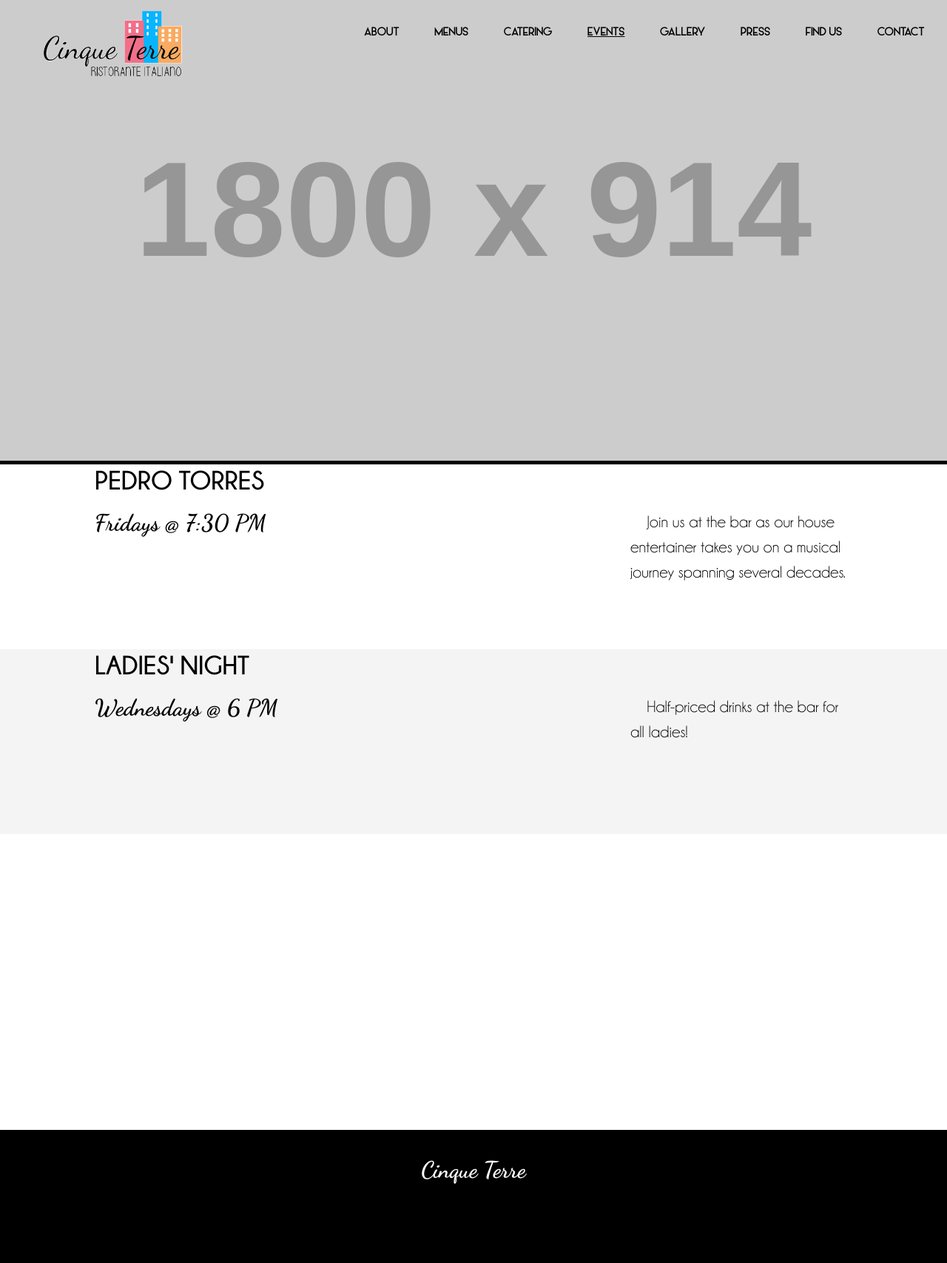
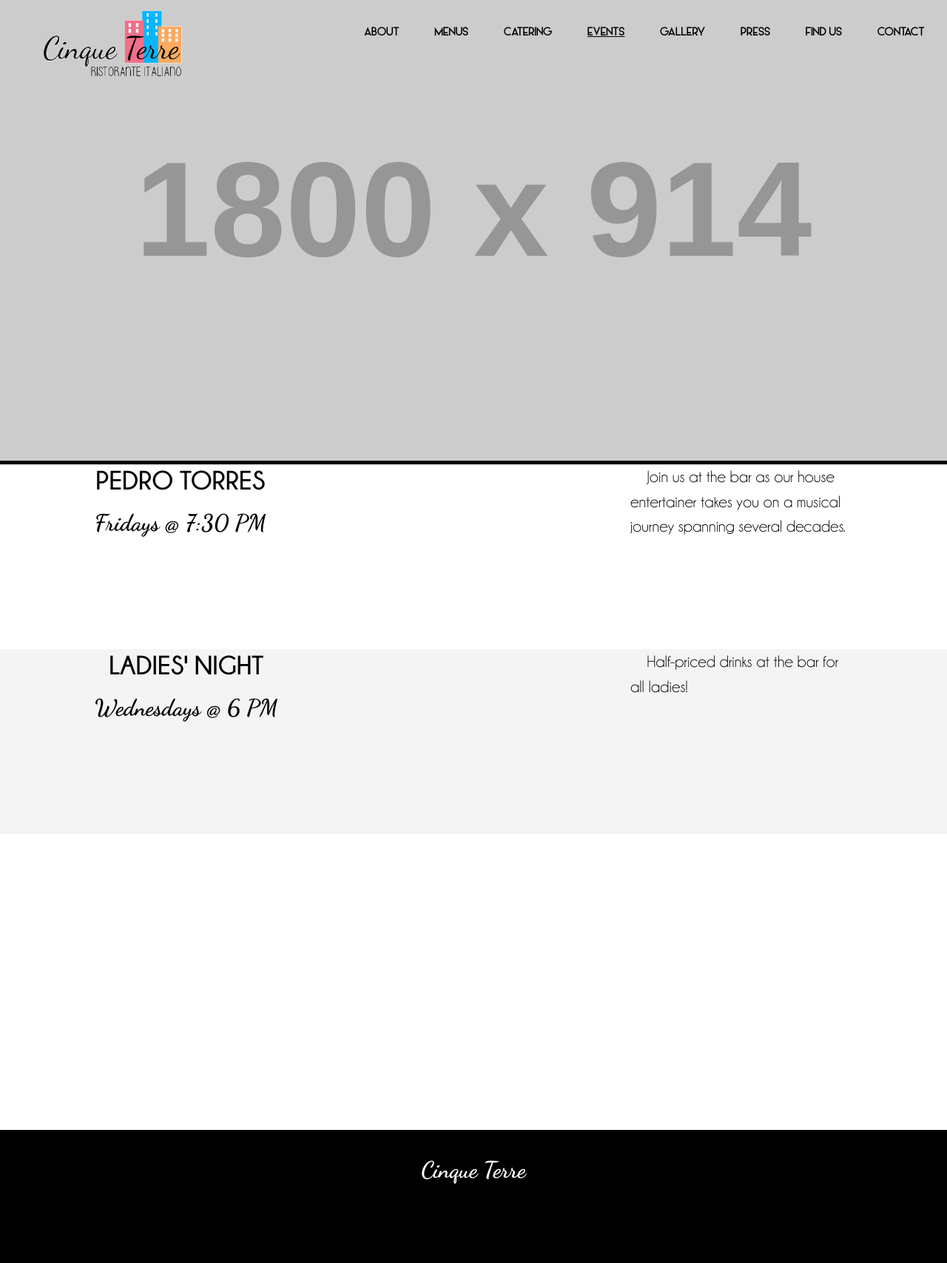
Before and after one commit to cinqueterreli/cinqueterre.github.io, a Jekyll site: the page built from events.html, in a window 1280 px wide. Shown: the whole page at 74% size. Built offline with Jekyll 4.4.1, drawn with Linux system fonts in a browser that asks for light colours; nearby versions of some CDN libraries.

Commit message:
fdasfdsa

```diff
--- a/css/main.css
+++ b/css/main.css
@@ -537,7 +537,6 @@
 }
 
 .event-name {
-	float:left;
 	font-size:2em;
 }
 
@@ -552,6 +551,7 @@
 
 .event-left {
 	max-width:50%;
+	float:left;
 }
 
 .event-right {
--- a/events.html
+++ b/events.html
@@ -10,7 +10,7 @@
 <div class="container">
 	<div class="event-left">
 		<h3 class="event-name">PEDRO TORRES</h3>
-		<h2 class="clear-left">Fridays @ 7:30 PM</h2>
+		<h2>Fridays @ 7:30 PM</h2>
 	</div>
 	<div class="event-right">
 		<p class="event-des">Join us at the bar as our house entertainer takes you on a musical journey spanning several decades.</p>
@@ -22,7 +22,7 @@
 <div class="container">
 	<div class="event-left">
 		<h3 class="event-name">LADIES' NIGHT</h3>
-		<h2 class="clear-left">Wednesdays @ 6 PM</h2>
+		<h2>Wednesdays @ 6 PM</h2>
 	</div>
 	<div class="event-right">
 		<p class="event-des">Half-priced drinks at the bar for all ladies!</p>
```
